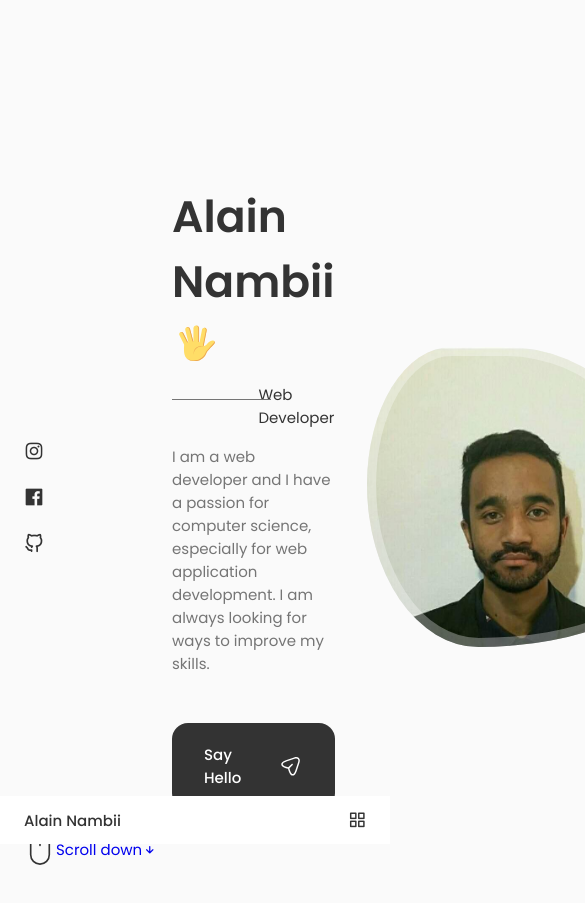
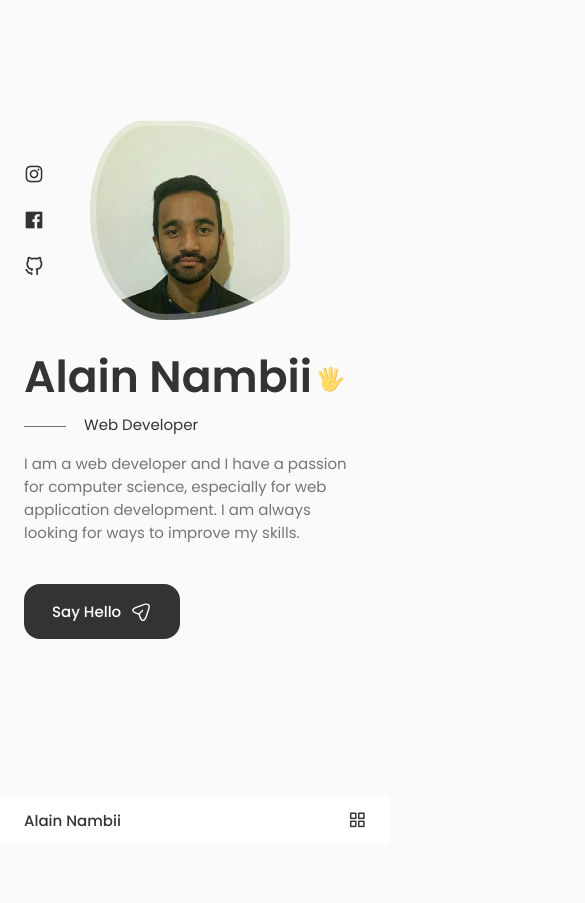
Before and after one commit to alain-nambi/portfolio, a React (Vite) app: page / in a window 390 px wide. Shown: the top 903 px of the page, 585 px wide, since content can reach past the window. After the commit the page ends 844 px from the top, so only its background shows below. Built offline with nearby package versions, Linux system fonts and the light colour scheme.

Commit message:
Update {App, Home} CSS

```diff
--- a/src/App.css
+++ b/src/App.css
@@ -174,10 +174,22 @@
         margin-left: var(--mb-1-5);
         margin-right: var(--mb-1-5);
     }
+
+    .button {
+        padding: 1rem 1.75rem;
+    }
+
+    .button__icon {
+        width: 22px;
+        height: 22px;
+    }
 }
 
 /* For medium devices */
 @media screen and (max-width: 768px) {
+    .section {
+        padding: 2rem 0 4rem;
+    }
 }
 
 /* For small devices */
@@ -186,6 +198,10 @@
 
 /* For little devices */
 @media screen and (max-width: 350px) {
+    :root {
+        --big-font-size: 2.25rem;
+    }
+
     .container {
         margin-left: var(--mb-1);
         margin-right: var(--mb-1);
--- a/src/components/Home/Home.css
+++ b/src/components/Home/Home.css
@@ -1,3 +1,7 @@
+.home__container {
+    row-gap: 7rem;
+}
+
 .home__content {
     grid-template-columns: 116px repeat(2, 1fr);
     padding-top: 5.5rem;
@@ -49,16 +53,6 @@
     left: 0;
 }
 
-.home__subtitle::after {
-    content: "";
-    position: absolute;
-    width: 70px;
-    height: 1px;
-    background-color: var(--text-color);
-    top: 1rem;
-    right: 4rem;
-}
-
 .home__description {
     max-width: 400px;
     margin-bottom: var(--mb-3);
@@ -90,3 +84,108 @@
         border-radius: 60% 40% 30% 70% / 60% 30% 70% 40%;
     }
 }
+
+.home__scroll {
+    margin-left: 9.25rem;
+}
+
+.wheel {
+    animation: scroll 2s ease infinite;
+}
+
+@keyframes scroll {
+    0% {
+        transform: translateY(0);
+    }
+
+    30% {
+        transform: translateY(3.75rem);
+    }
+}
+
+.home__scroll-name {
+    color: var(--title-color);
+    font-weight: var(--font-medium);
+    margin-right: var(--mb-0-25);
+    margin-left: 2px;
+}
+
+.home__scroll-arrow {
+    font-size: 1.25rem;
+    color: var(--title-color);
+}
+
+/*============ BREAKPOINTS ==========*/
+/* For large devices */
+@media screen and (max-width: 992px) {
+    .home__content {
+        grid-template-columns: 100px repeat(2, 1fr);
+        column-gap: 1.25rem;
+    }
+
+    .home__hand {
+        width: 26px;
+        height: 26px;
+    }
+
+    .home__subtitle {
+        padding-left: 3.75rem;
+        margin-bottom: var(--mb-1);
+    }
+
+    .home__subtitle::before {
+        width: 42px;
+        top: 0.8rem
+    }
+
+    .home__description {
+        max-width: initial;
+        margin-bottom: var(--mb-2-5);
+    }
+
+    .home__img {
+        width: 250px;
+        height: 250px;
+        box-shadow: inset 0 0 0 8px rgb(255 255 255 / 30%);
+    }
+
+    .home__scroll {
+        margin-left: 7.5rem;
+    }
+}
+
+/* For medium devices */
+@media screen and (max-width: 768px) {
+    .home__content {
+        grid-template-columns: 0.5fr 3fr;
+    }
+
+    .home__img {
+        order: initial;
+        justify-self: initial;
+        width: 200px;
+        height: 200px;
+        box-shadow: inset 0 0 0 6px rgb(255 255 255 / 30%);
+    }
+
+    .home__data {
+        grid-column: 1/3;
+    }
+
+    .home__scroll {
+        display: none;
+    }
+}
+
+/* For little devices */
+@media screen and (max-width: 350px) {
+    .home__img {
+        width: 180px;
+        height: 180px;
+    }
+
+    .home__hand {
+        width: 22px;
+        height: 22px;
+    }
+}
```
